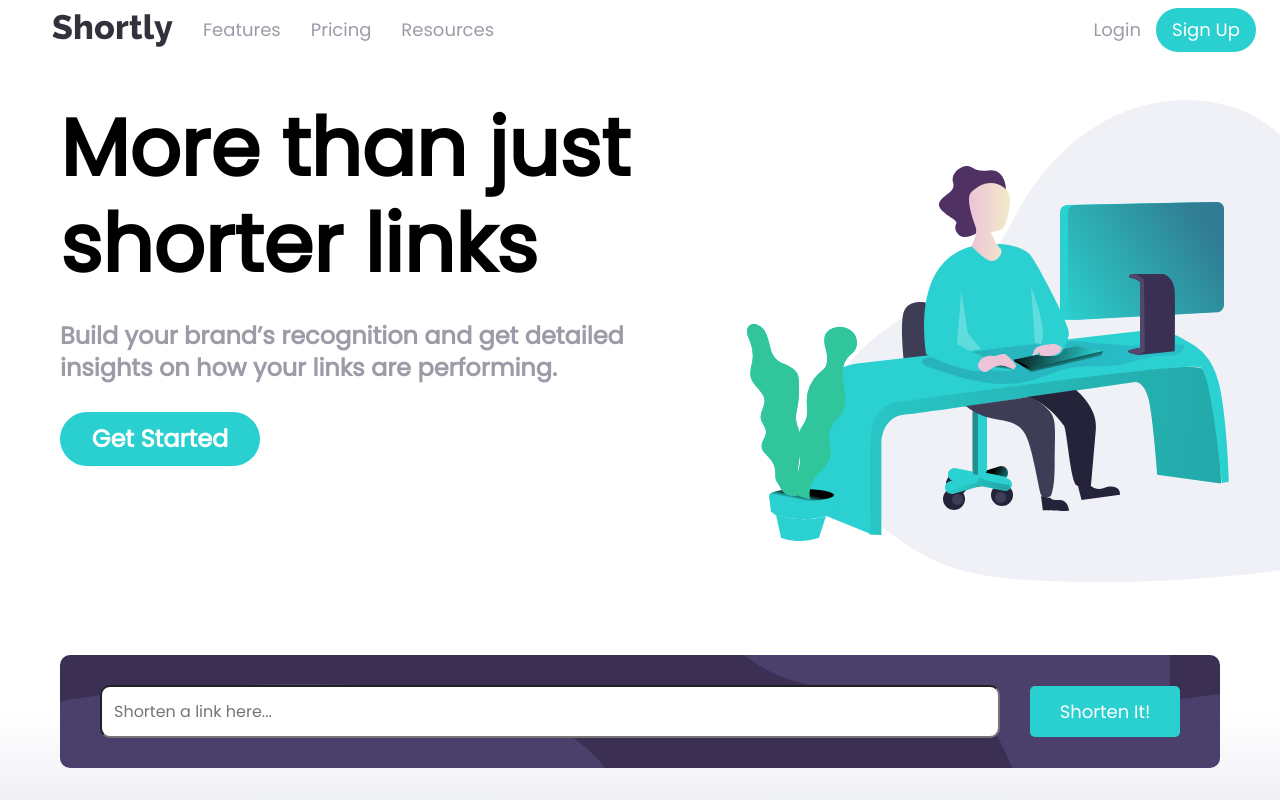
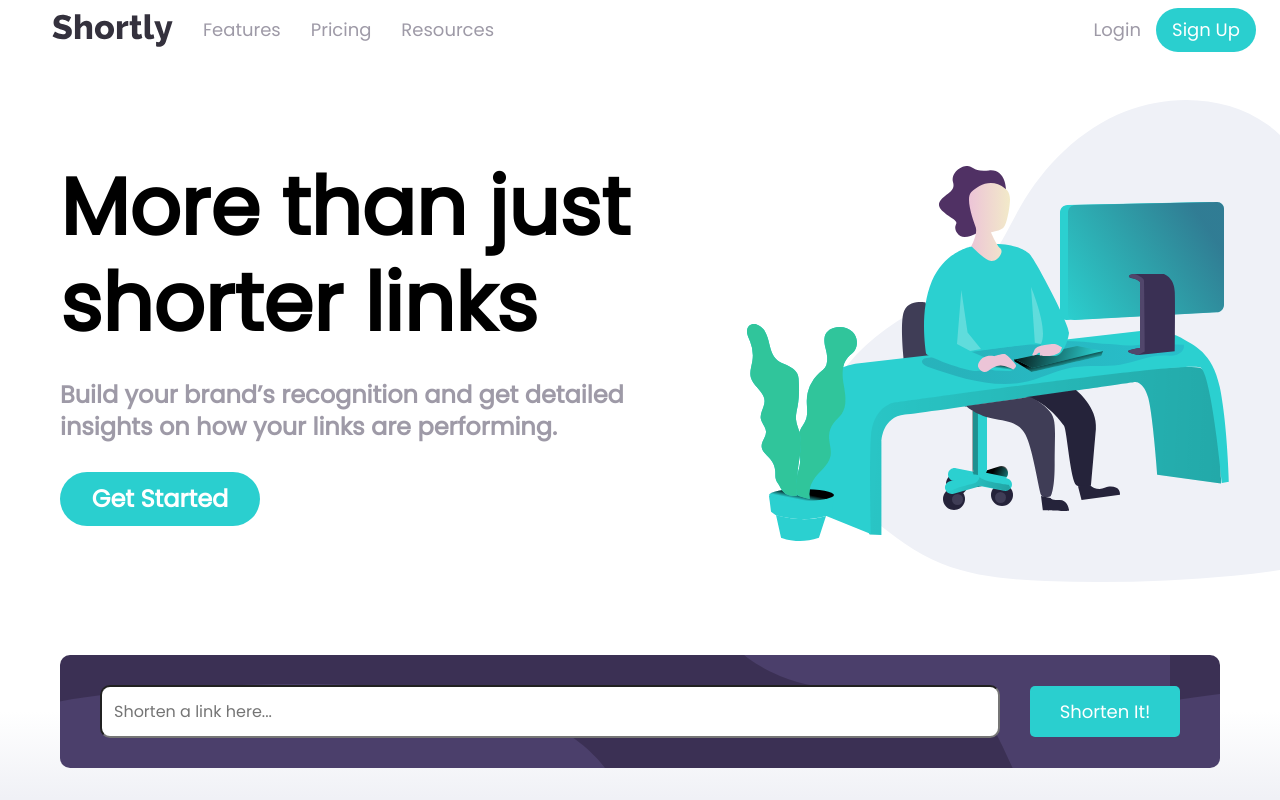
Before and after one commit to hoangviet1993/url-shortener, a React (Create React App) app: page / in a window 1280 px wide. Shown: the top 800 px of the page. Built offline with nearby package versions, Linux system fonts and the light colour scheme.

Commit message:
Reduce navbar padding on mobile, config to center desktop hero text vertically

```diff
--- a/src/components/Sections/Hero/Hero.tsx
+++ b/src/components/Sections/Hero/Hero.tsx
@@ -20,8 +20,7 @@ const useStyles = makeStyles((theme: Theme) =>
     },
     getStartedButton: {
       '&:hover': {
-        backgroundColor: 'white',
-        color: 'hsl(180, 66%, 49%)'
+        backgroundColor: '#9BE3E2',
       },
       backgroundColor: 'hsl(180, 66%, 49%)',
       borderRadius: '30px',
@@ -41,7 +40,7 @@ const useStyles = makeStyles((theme: Theme) =>
       paddingTop: '40px',
     },
     mobileTextColumnContainer: {
-      padding: '0 60px',
+      padding: '0 30px',
     },
     mobileWorkingSvgContainer: {
       paddingBottom: '30px',
@@ -69,6 +68,9 @@ const Hero = () => {
       <Grid
         container
         spacing={0}
+        direction="row"
+        justify="center"
+        alignItems="center"
       >
         <Hidden mdUp>
           <Grid
@@ -112,6 +114,12 @@ const Hero = () => {
         <Hidden smDown>
           <Grid item md={7}>
             <div className={classes.textColumn}>
+              <Grid
+                container
+                direction="column"
+                justify="center"
+                alignItems="flex-start"
+              >
                 <Typography
                   className={classes.headerText}
                   variant="h1"
@@ -128,6 +136,7 @@ const Hero = () => {
                 <Button className={classes.getStartedButton}>
                   Get Started
                 </Button>
+              </Grid>
             </div>
           </Grid>
         </Hidden>
```
Lines whose indentation alone changed are shown as unchanged.
